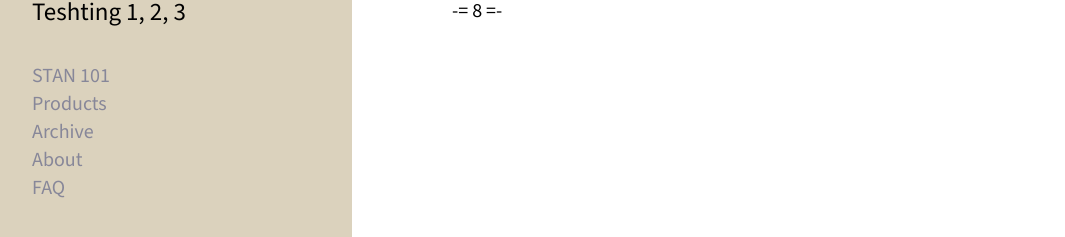
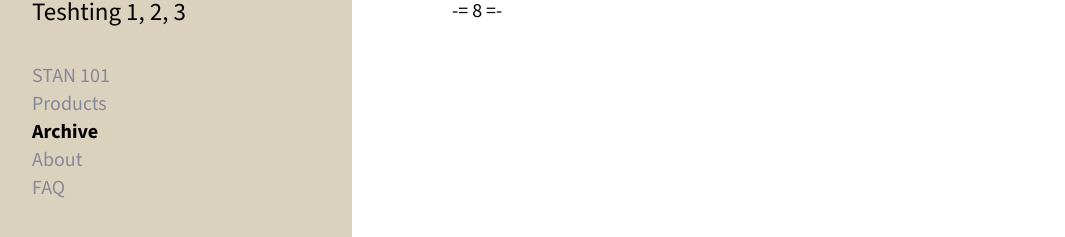
Before and after one commit to stam-ink/stam-ink.github.io, a Jekyll site: the page built from archive.md, in a window 1280 px wide. Shown: the part 660-897 px from the top of the page, without its empty margins (8-1073 px from the left). Built offline with Jekyll 4.4.1, drawn with Linux system fonts in a browser that asks for light colours.

Commit message:
Update sidebar.html

```diff
--- a/_includes/sidebar.html
+++ b/_includes/sidebar.html
@@ -40,7 +40,7 @@
 
       <a class="sidebar-nav-item{% if page.url == '/stan-101/' %} active{% endif %}" href="{{ site.baseurl }}/stan-101/" style="margin: 0 !important; padding: 0 !important; line-height: 1.2 !important;">STAN 101</a>
       <a class="sidebar-nav-item{% if page.url == '/products/' %} active{% endif %}" href="{{ site.baseurl }}/products/" style="margin: 0 !important; padding: 0 !important; line-height: 1.2 !important;">Products</a>
-      <a class="sidebar-nav-item{% if page.url == '/archive-index/' %} active{% endif %}" href="{{ site.baseurl }}/archive/" style="margin: 0 !important; padding: 0 !important; line-height: 1.2 !important;">Archive</a>
+      <a class="sidebar-nav-item{% if page.url == '/archive/' %} active{% endif %}" href="{{ site.baseurl }}/archive/" style="margin: 0 !important; padding: 0 !important; line-height: 1.2 !important;">Archive</a>
       <a class="sidebar-nav-item{% if page.url == '/about/' %} active{% endif %}" href="{{ site.baseurl }}/about/" style="margin: 0 !important; padding: 0 !important; line-height: 1.2 !important;">About</a>
       <a class="sidebar-nav-item{% if page.url == '/faq/' %} active{% endif %}" href="{{ site.baseurl }}/faq/" style="margin: 0 !important; padding: 0 !important; line-height: 1.2 !important;">FAQ</a>
 
```
